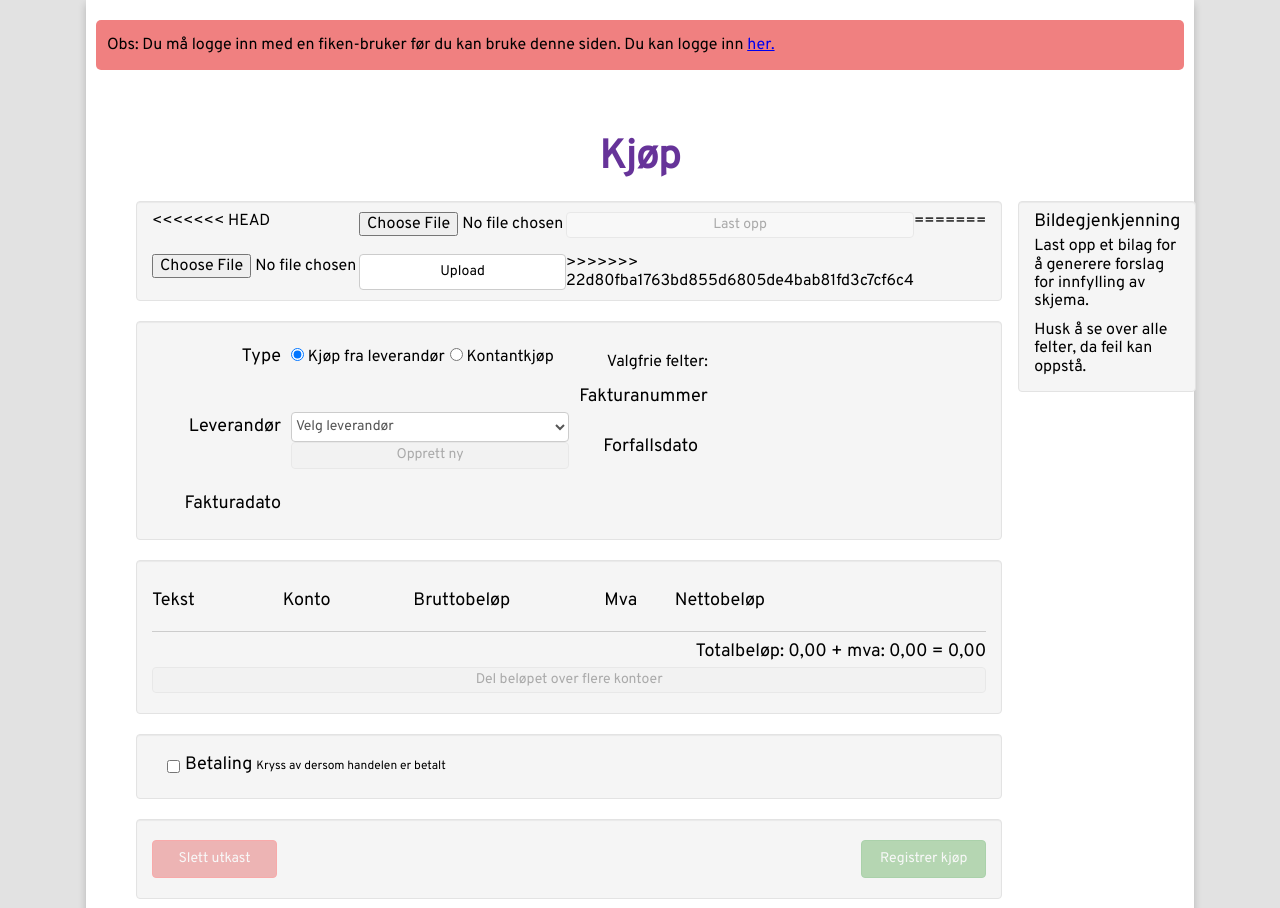
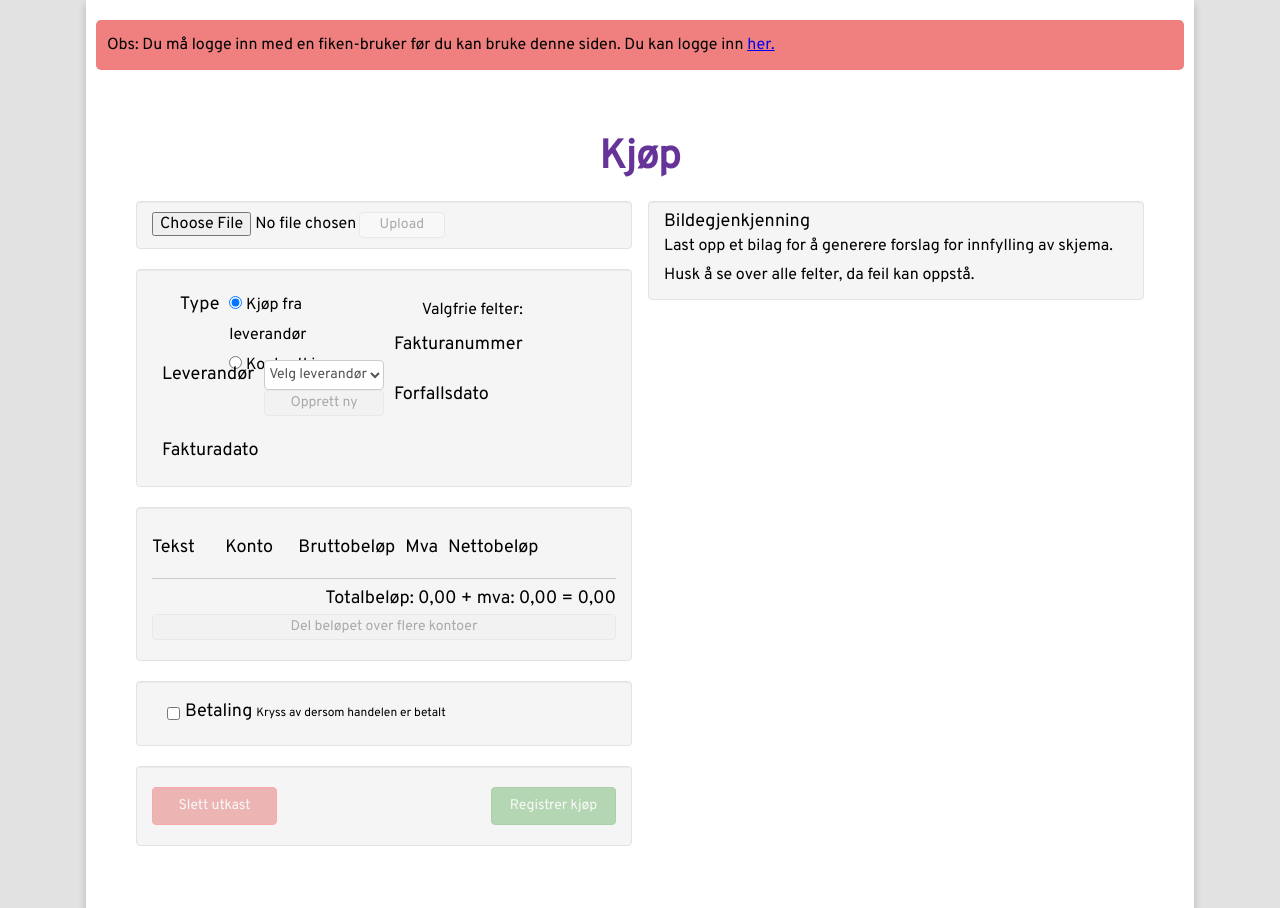
Before and after one commit to fredrikwaaler/OCR---SysDev2019, a Flask app: template Flask/templates/purchase.html in a window 1280 px wide. Shown: the top 908 px of the page. Run offline with Flask 2, Linux system fonts and the light colour scheme; the template is opened without the code that fills it, so the values that code supplies are empty; parts of the project's set-up code (start-up, migrations or seed data) failed here and were passed over.

Commit message:
minor merge conf

```diff
--- a/Flask/templates/purchase_widget.html
+++ b/Flask/templates/purchase_widget.html
@@ -15,13 +15,8 @@
 <div class="purchase-left">
     <form class="main-form" method="POST" action="/upload_file" enctype=multipart/form-data>
         <div class="form-part" id="upload-file-part">
-<<<<<<< HEAD
-            <input type=file name=file>
-            <input id="upload-file-button" type=submit value="Last opp">
-=======
             <input type=file name=file id="file" onchange="deactivate_upload();">
             <input class="no_disable" id="upload-file-button" type=submit value=Upload>
->>>>>>> 22d80fba1763bd855d6805de4bab81fd3c7cf6c4
         </div>
     </form>
     <form class="main-form" id="purchase-form" method="post" action = "{{ url_for('register_purchase') }}">
```
